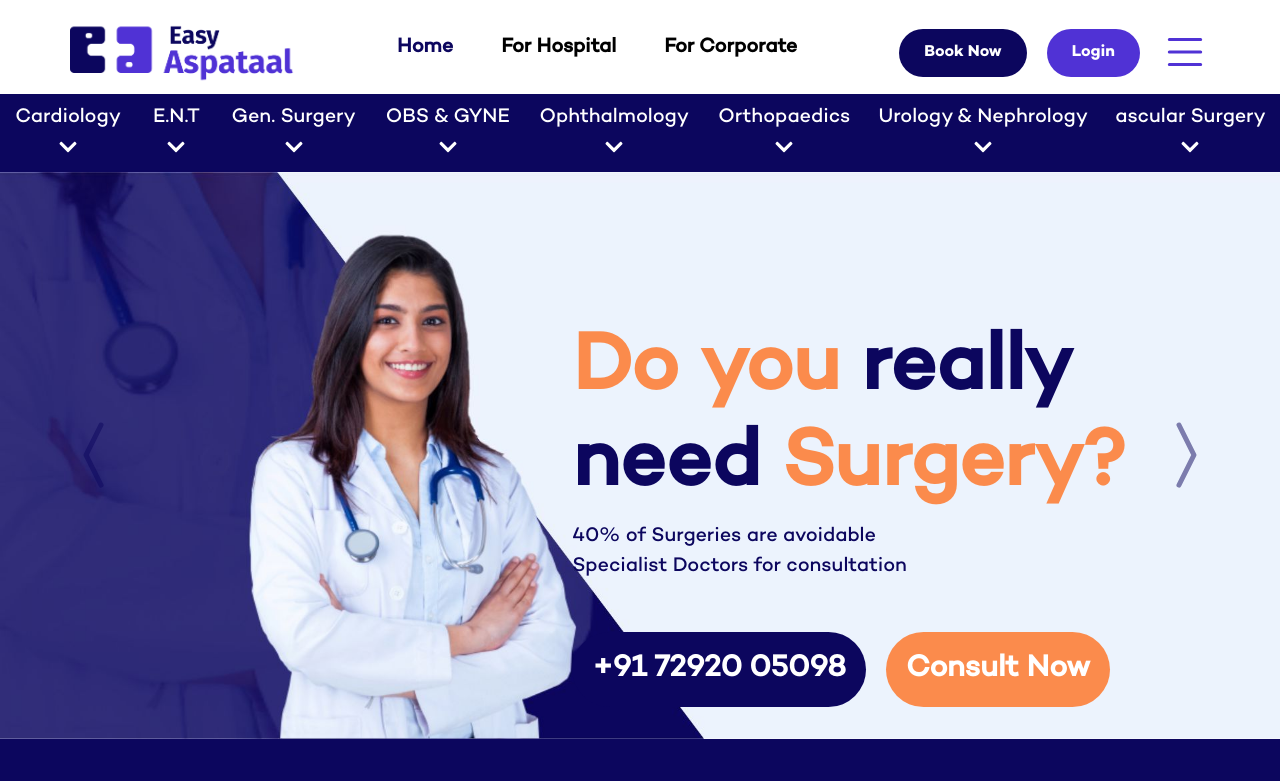
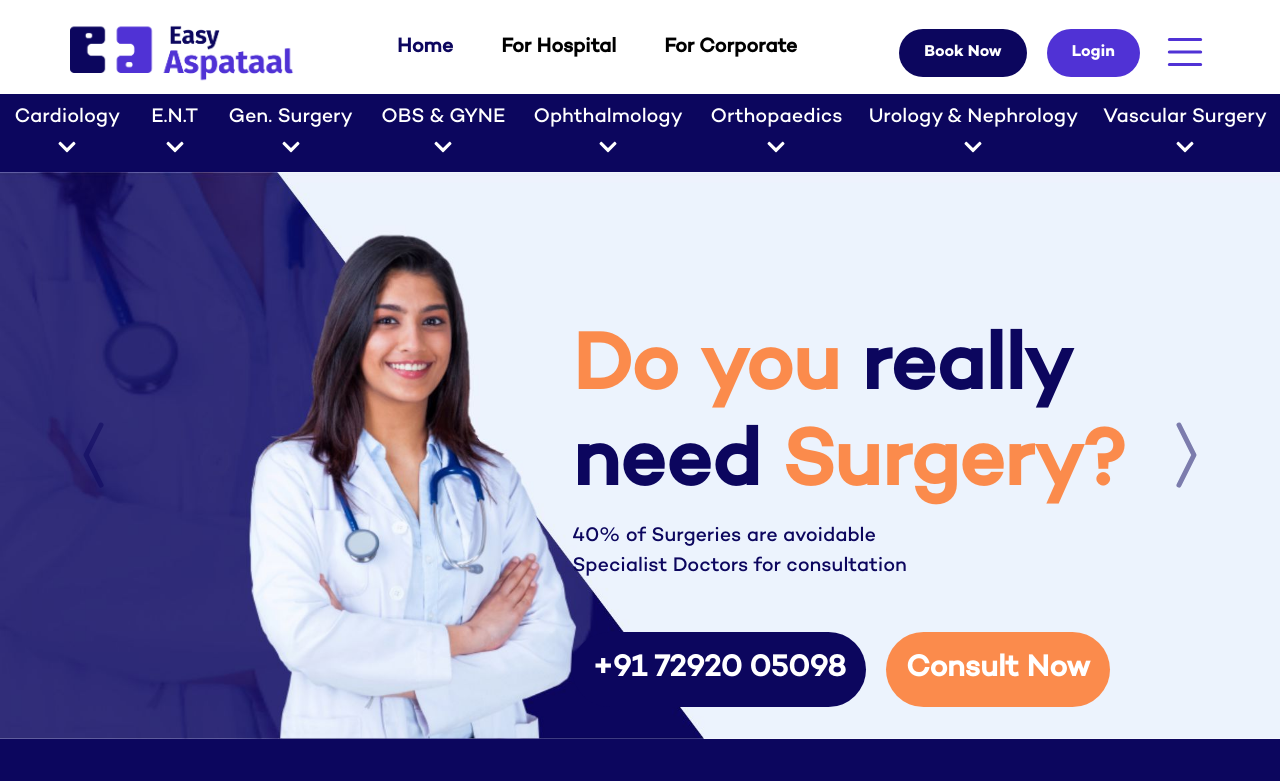
Before and after one commit to gorfadumesh/easy_aspataal, a React (Create React App) app: page / in a window 1280 px wide. Shown: the top 781 px of the page. Built offline with nearby package versions, Linux system fonts and the light colour scheme.

Commit message:
changes added

```diff
--- a/src/components/Navbar.js
+++ b/src/components/Navbar.js
@@ -101,7 +101,7 @@ export default function NavbarHeader() {
                             </div>
                         </div>
                         <div class="dropdown">
-                            <button class="dropbtn">ascular Surgery <FaChevronDown /> </button>
+                            <button class="dropbtn">Vascular Surgery <FaChevronDown /> </button>
                             <div class="dropdown-content">
                                 <a href="/speciality">Varicose Veins(surgical) / Laser</a>
 
@@ -161,7 +161,7 @@ export default function NavbarHeader() {
                             />
                             <div className="overlap-form">
                                 <div className="carosel-text">
-                                    <div> <h1 className="care-text" ><span style={{ color: "#FB8B4C" }}>Sugery</span>  Bhi <br /> Finance <span style={{ color: "#FB8B4C" }}>Bhi</span></h1></div>
+                                    <div> <h1 className="care-text" ><span style={{ color: "#FB8B4C" }}>Surgery</span>  Bhi <br /> Finance <span style={{ color: "#FB8B4C" }}>Bhi</span></h1></div>
                                     <div className="carosel-list">
                                         <li> Covid Safe Hospital</li>
                                         <li>Instant Medical Finance
```
